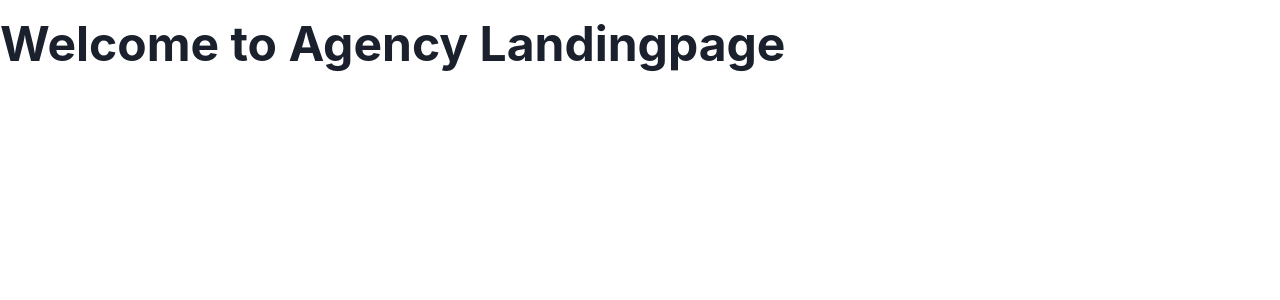
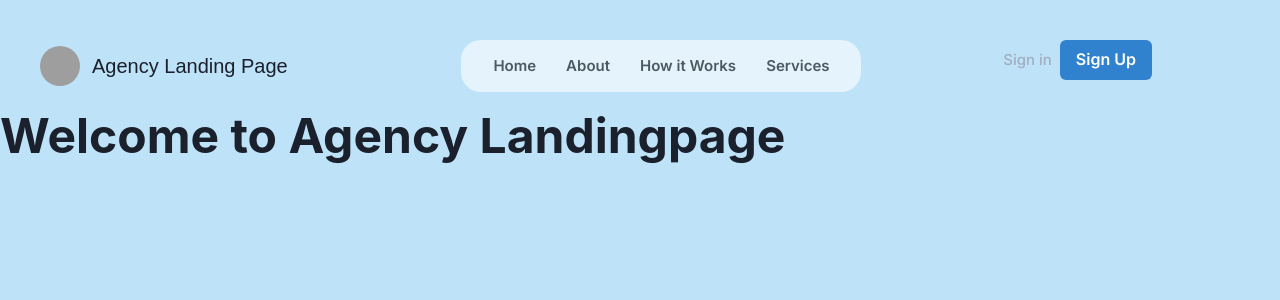
Before and after one commit to AthirAliAlSharyani/AgencyLandingPage, a Next.js app in the folder agency-landing-page/: page / in a window 1280 px wide. Shown: the top 300 px of the page. Built offline with nearby package versions, Linux system fonts and the light colour scheme; grey boxes are pictures that could not be loaded.

Commit message:
navbar contents

```diff
--- a/agency-landing-page/src/app/globals.css
+++ b/agency-landing-page/src/app/globals.css
@@ -87,13 +87,10 @@ body {
 
 body {
   color: rgb(var(--foreground-rgb));
-  background: linear-gradient(
-      to bottom,
-      transparent,
-      rgb(var(--background-end-rgb))
-    )
-    rgb(var(--background-start-rgb));
+  background-image:  "../abstract-gradient-pastel-blue-and-purple-background-neon-pastel-color-template-for-website-or-presentation-free-free-vector.jpg"
+
 }
+
 
 a {
   color: inherit;
--- a/agency-landing-page/src/app/layout.tsx
+++ b/agency-landing-page/src/app/layout.tsx
@@ -1,6 +1,7 @@
 import type { Metadata } from "next";
 import { Inter } from "next/font/google";
 import "./globals.css";
+import NavigationBar from "@/components/navigationBar";
 
 const inter = Inter({ subsets: ["latin"] });
 
--- a/agency-landing-page/src/app/page.tsx
+++ b/agency-landing-page/src/app/page.tsx
@@ -8,15 +8,23 @@ import {
   Tab,
   TabPanel,
   Heading,
+  Box,
 } from "@chakra-ui/react";
 // 1. import `ChakraProvider` component
 import { ChakraProvider } from "@chakra-ui/react";
+import NavigationBar from "@/components/navigationBar";
 export default function Home() {
   return (
-    <ChakraProvider>
-      <Heading as="h2" size="2xl" mt={5} mb={5}>
-        Welcome to Agency Landingpage
-      </Heading>
-    </ChakraProvider>
+    <>
+      {" "}
+      <ChakraProvider>
+        <Box bg="blue.100" height="100vh" width="100vw">
+          <NavigationBar />
+          <Heading as="h2" size="2xl" mt={5} mb={5}>
+            Welcome to Agency Landingpage
+          </Heading>{" "}
+        </Box>{" "}
+      </ChakraProvider>
+    </>
   );
 }
--- /dev/null
+++ b/agency-landing-page/src/components/navigationBar/index.tsx
@@ -0,0 +1,93 @@
+"use client";
+import {
+  Box,
+  Button,
+  Center,
+  Flex,
+  HStack,
+  Link,
+  Text,
+  Image,
+} from "@chakra-ui/react";
+import { link } from "fs";
+import React from "react";
+
+export default function NavigationBar() {
+  return (
+    <>
+      <Flex justifyContent="space-between">
+        <HStack mt={10} ml={"10"} gap={3}>
+          <Image
+            borderRadius="full"
+            boxSize="150px"
+            src="https://helder.design/wp-content/uploads/2023/09/Logo.svg"
+            alt="Dan Abramov"
+            w={"40px"}
+            h={"40px"}
+          />
+          <Text fontSize={20} fontFamily={"sans-serif"}>
+            Agency Landing Page
+          </Text>
+        </HStack>
+        <HStack
+          justifyContent="center"
+          background={"white"}
+          width={400}
+          h={52.2}
+          opacity={"60%"}
+          border-2
+          borderRadius={20}
+          color={"black"}
+          gap={30}
+          mx={2}
+          fontSize={15}
+          fontWeight={600}
+          mt={10}
+          ml={"10"}
+        >
+          <Link href="#">
+            {" "}
+            <Text
+              _hover={{
+                textDecoration: "none",
+                color: "blue.500",
+                textUnderlineOffset: "none",
+              }}
+            >
+              Home
+            </Text>
+          </Link>
+          <Link href="#">
+            <Text>About</Text>
+          </Link>
+          <Link href="#">
+            {" "}
+            <Text>How it Works</Text>
+          </Link>
+          <Link href="#">
+            <Text>Services</Text>
+          </Link>
+        </HStack>
+        <Box mt={10} mr={"10%"}>
+          <HStack>
+            <Text
+              _hover={{
+                textDecoration: "none",
+                cursor: "pointer",
+                color: "blue.500",
+              }}
+              fontSize="15px"
+              fontWeight="500"
+              color={"gray.400"}
+            >
+              Sign in
+            </Text>
+            <Button colorScheme="blue" h={10}>
+              Sign Up
+            </Button>
+          </HStack>
+        </Box>
+      </Flex>{" "}
+    </>
+  );
+}
```
Also changed, not shown: agency-landing-page/public/abstract-gradient-pastel-blue-and-purple-background-neon-pastel-color-template-for-website-or-presentation-free-free-vector.jpg (added).
